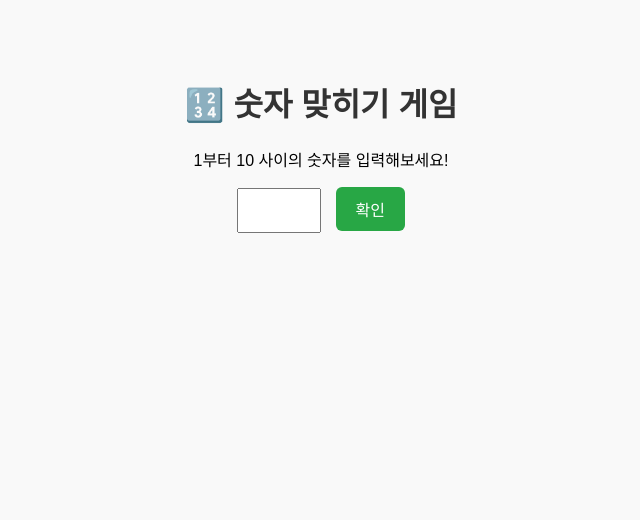
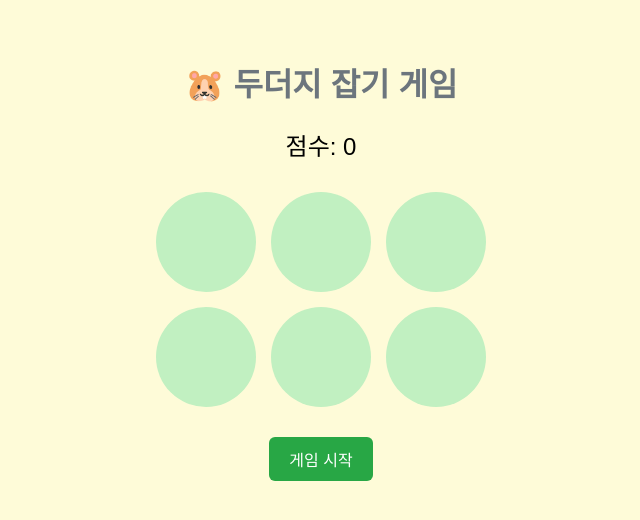
Before and after one commit to sangjun-park233/test2, a plain HTML site: page index.html in a window 1280 px wide. Shown: the whole page, without its empty margins (319-959 px from the left). Drawn offline with Linux system fonts and the light colour scheme.

Commit message:
Update index.html

```diff
--- a/index.html
+++ b/index.html
@@ -2,30 +2,58 @@
 <html lang="ko">
 <head>
   <meta charset="UTF-8">
-  <title>숫자 맞히기 게임</title>
+  <title>두더지 잡기 게임</title>
   <style>
     body {
       font-family: 'Arial', sans-serif;
-      background-color: #f9f9f9;
+      background-color: #fefbd8;
       text-align: center;
-      padding: 50px;
+      padding: 30px;
     }
 
     h1 {
-      color: #333;
+      color: #6c757d;
     }
 
-    input[type="number"] {
-      padding: 10px;
-      font-size: 18px;
+    .grid {
+      display: grid;
+      grid-template-columns: repeat(3, 100px);
+      grid-gap: 15px;
+      justify-content: center;
+      margin-top: 30px;
+    }
+
+    .hole {
+      width: 100px;
+      height: 100px;
+      background-color: #c1f0c1;
+      border-radius: 50%;
+      position: relative;
+      cursor: pointer;
+      transition: background-color 0.2s;
+    }
+
+    .mole {
       width: 60px;
-      text-align: center;
+      height: 60px;
+      background-image: url('https://emojicdn.elk.sh/🦔');
+      background-size: contain;
+      background-repeat: no-repeat;
+      position: absolute;
+      top: 20px;
+      left: 20px;
+      display: none;
+    }
+
+    #score {
+      font-size: 24px;
+      margin-top: 20px;
     }
 
     button {
+      margin-top: 30px;
       padding: 10px 20px;
       font-size: 16px;
-      margin-left: 10px;
       background-color: #28a745;
       color: white;
       border: none;
@@ -36,41 +64,70 @@
     button:hover {
       background-color: #218838;
     }
-
-    #result {
-      margin-top: 20px;
-      font-size: 20px;
-      color: #555;
-    }
   </style>
 </head>
 <body>
 
-  <h1>🔢 숫자 맞히기 게임</h1>
-  <p>1부터 10 사이의 숫자를 입력해보세요!</p>
+  <h1>🐹 두더지 잡기 게임</h1>
+  <div id="score">점수: 0</div>
+  <div class="grid">
+    <div class="hole"><div class="mole"></div></div>
+    <div class="hole"><div class="mole"></div></div>
+    <div class="hole"><div class="mole"></div></div>
+    <div class="hole"><div class="mole"></div></div>
+    <div class="hole"><div class="mole"></div></div>
+    <div class="hole"><div class="mole"></div></div>
+  </div>
 
-  <input type="number" id="userInput" min="1" max="10">
-  <button onclick="checkGuess()">확인</button>
-
-  <div id="result"></div>
+  <button onclick="startGame()">게임 시작</button>
 
   <script>
-    const answer = Math.floor(Math.random() * 10) + 1;
+    const moles = document.querySelectorAll('.mole');
+    const scoreBoard = document.getElementById('score');
+    let score = 0;
+    let lastHole;
+    let timeUp = false;
 
-    function checkGuess() {
-      const userGuess = parseInt(document.getElementById("userInput").value);
-      const result = document.getElementById("result");
+    function randomTime(min, max) {
+      return Math.round(Math.random() * (max - min) + min);
+    }
 
-      if (userGuess < 1 || userGuess > 10 || isNaN(userGuess)) {
-        result.textContent = "⚠️ 1부터 10 사이의 숫자를 입력해주세요!";
-      } else if (userGuess === answer) {
-        result.textContent = "🎉 정답입니다! 축하해요!";
-      } else {
-        result.textContent = userGuess < answer
-          ? "⬆️ 더 큰 숫자입니다!"
-          : "⬇️ 더 작은 숫자입니다!";
-      }
+    function randomHole(holes) {
+      const idx = Math.floor(Math.random() * holes.length);
+      const hole = holes[idx];
+      if (hole === lastHole) return randomHole(holes);
+      lastHole = hole;
+      return hole;
     }
+
+    function peep() {
+      const time = randomTime(400, 1000);
+      const hole = randomHole(document.querySelectorAll('.hole'));
+      const mole = hole.querySelector('.mole');
+      mole.style.display = 'block';
+      setTimeout(() => {
+        mole.style.display = 'none';
+        if (!timeUp) peep();
+      }, time);
+    }
+
+    function startGame() {
+      score = 0;
+      scoreBoard.textContent = '점수: 0';
+      timeUp = false;
+      peep();
+      setTimeout(() => timeUp = true, 15000); // 15초 게임
+    }
+
+    moles.forEach(mole => {
+      mole.addEventListener('click', () => {
+        if (mole.style.display === 'block') {
+          score++;
+          mole.style.display = 'none';
+          scoreBoard.textContent = `점수: ${score}`;
+        }
+      });
+    });
   </script>
 
 </body>
```
